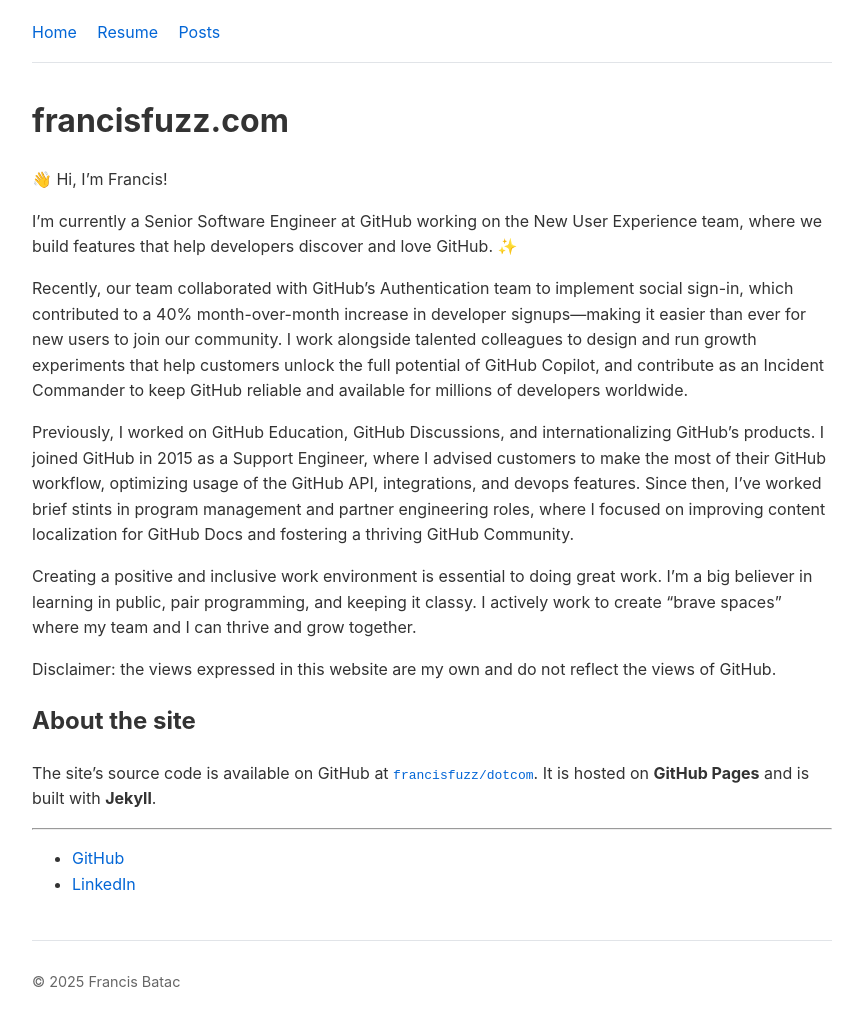
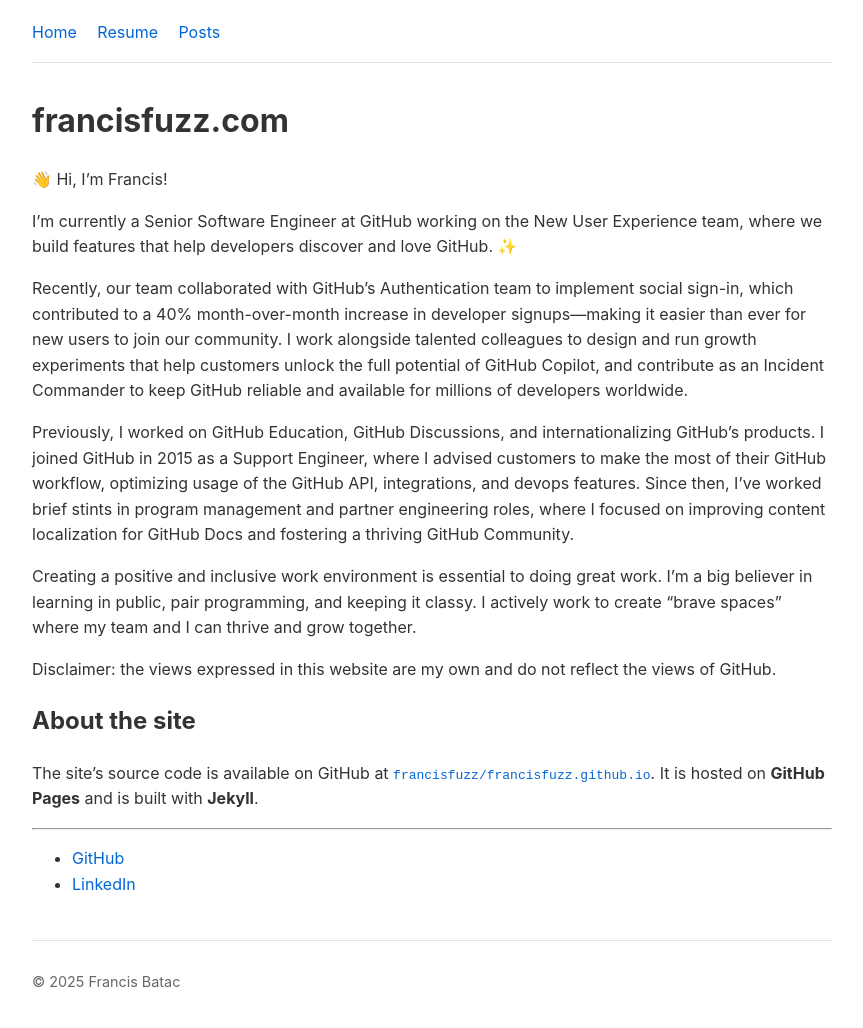
Before and after one commit to francisfuzz/dotcom, a Jekyll site: the page built from index.md, in a window 1280 px wide. Shown: the whole page, without its empty margins (208-1071 px from the left). Built offline with Jekyll 4.4.1, drawn with Linux system fonts in a browser that asks for light colours.

Commit message:
Update GitHub repository link in index.md

```diff
--- a/index.md
+++ b/index.md
@@ -20,7 +20,7 @@ Disclaimer: the views expressed in this website are my own and do not reflect th
 
 ## About the site
 
-The site's source code is available on GitHub at [`francisfuzz/dotcom`](https://github.com/francisfuzz/dotcom). It is hosted on **GitHub Pages** and is built with **Jekyll**.
+The site's source code is available on GitHub at [`francisfuzz/francisfuzz.github.io`](https://github.com/francisfuzz/francisfuzz.github.io). It is hosted on **GitHub Pages** and is built with **Jekyll**.
 
 ---
 
```
